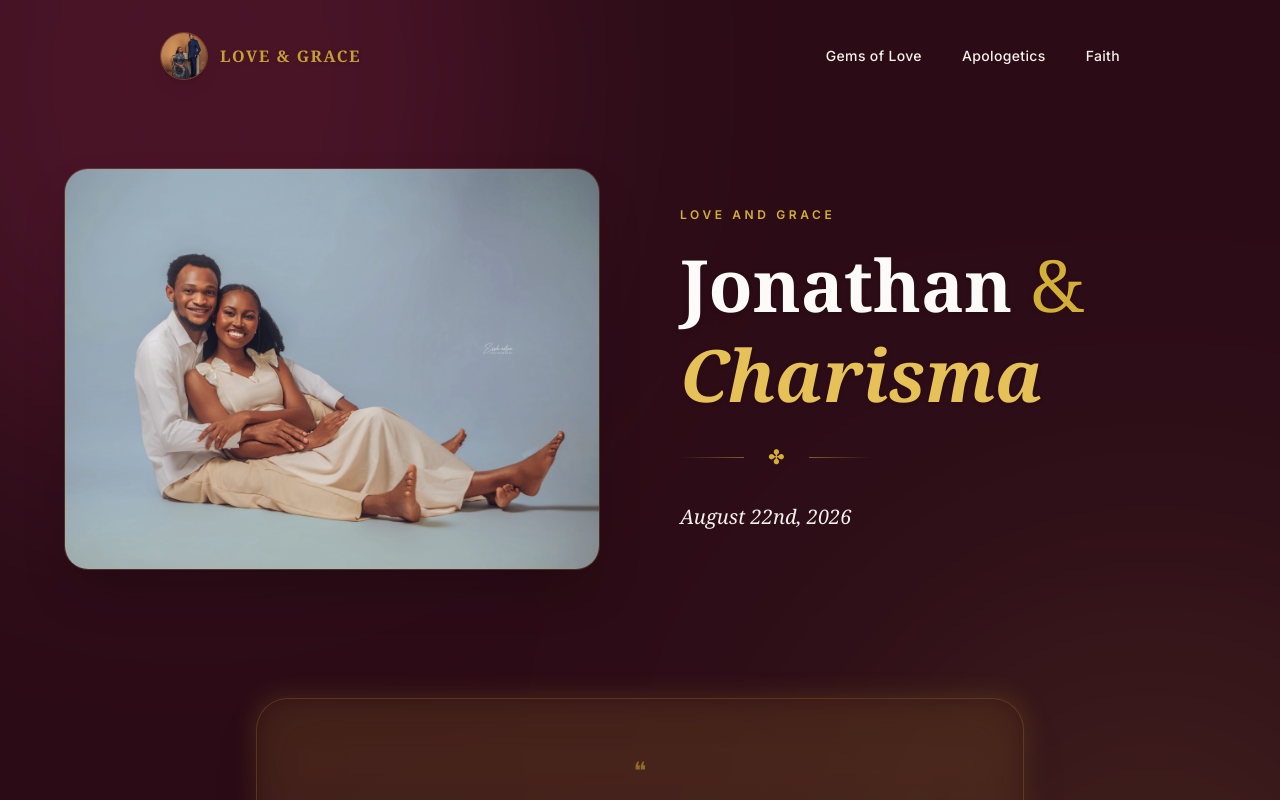
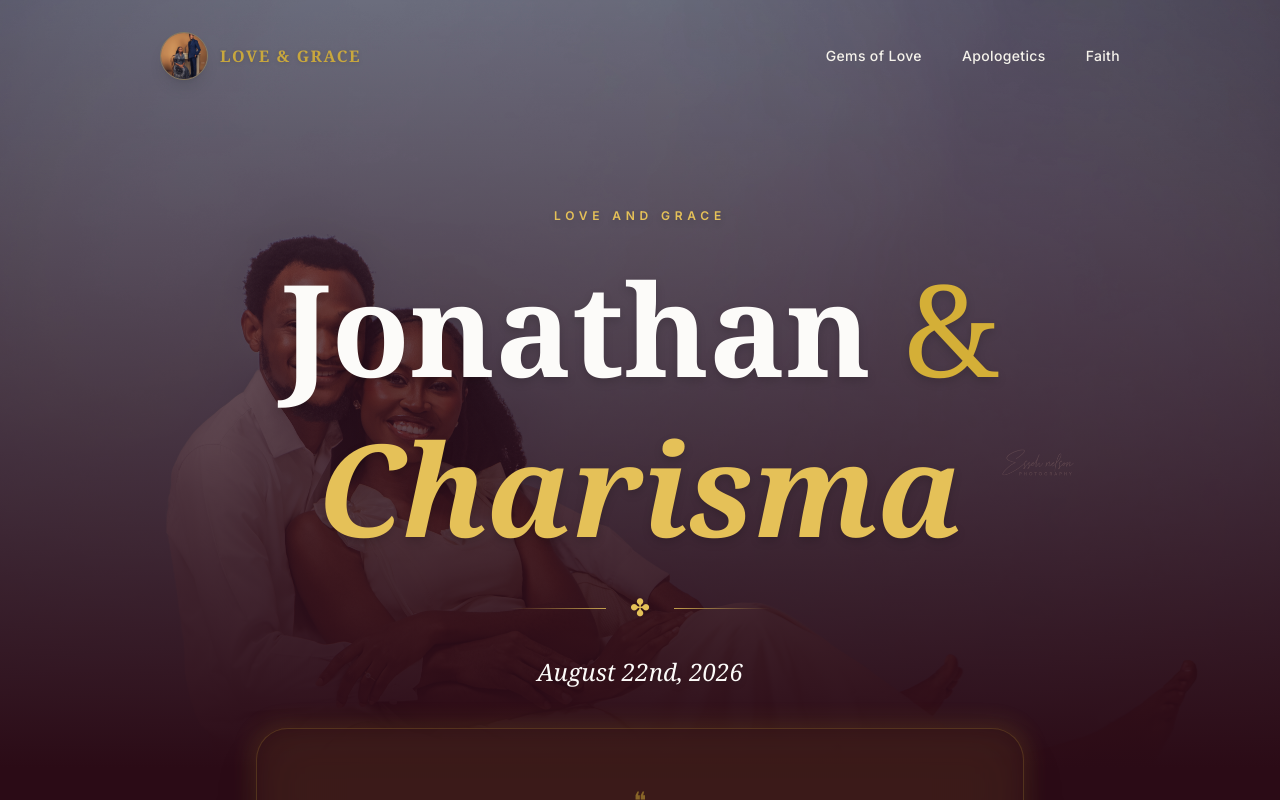
Before and after one commit to Hogwartsofweb3/scedrick, a Next.js app: page / in a window 1280 px wide. Shown: the top 800 px of the page. Built offline with nearby package versions, Linux system fonts and the light colour scheme; a web font is replaced by a local one.

Commit message:
Change hero section to full-width background image

```diff
--- a/src/components/sections/HeroSection.tsx
+++ b/src/components/sections/HeroSection.tsx
@@ -90,64 +90,55 @@ May 29, 1995`;
 
 export default function HeroSection() {
   return (
-    <section className="relative min-h-screen bg-theme-900 overflow-hidden flex flex-col items-center justify-start pt-32 pb-20 px-4">
-      {/* Background elegant gradients */}
-      <div className="absolute top-0 left-0 w-full h-full overflow-hidden pointer-events-none">
-        <div className="absolute -top-[20%] -left-[10%] w-[50%] h-[50%] bg-theme-700 rounded-full blur-[120px] opacity-40 mix-blend-screen" />
-        <div className="absolute top-[40%] -right-[10%] w-[40%] h-[40%] bg-accent-500 rounded-full blur-[150px] opacity-15 mix-blend-screen" />
-        <div className="absolute -bottom-[20%] left-[20%] w-[60%] h-[60%] bg-theme-800 rounded-full blur-[120px] opacity-60 mix-blend-screen" />
-      </div>
-
-      <div className="relative z-10 max-w-6xl mx-auto w-full pt-10">
-        {/* Top Two-Column Layout */}
-        <div className="flex flex-col lg:flex-row items-center justify-center gap-12 lg:gap-20 mb-20 lg:mb-32 w-full">
-
-          {/* Left: Landscape Image */}
-          <div className="w-full lg:w-1/2 opacity-0 animate-fade-in-up">
-            <div className="relative w-full aspect-[4/3] rounded-3xl overflow-hidden shadow-2xl border border-accent-500/20 group">
-              <div className="absolute inset-0 bg-accent-500/10 mix-blend-overlay z-10 pointer-events-none transition-opacity duration-500 group-hover:opacity-0" />
+    <section className="relative w-full bg-theme-900 flex flex-col">
+      {/* Top Banner with Full Image */}
+      <div className="relative w-full min-h-[90vh] flex flex-col items-center justify-center pt-32 pb-20 px-4">
+        {/* Full Background Image */}
+        <div className="absolute inset-0 z-0">
           <Image
             src="/hero-image.jpg"
             alt="Jonathan and Charisma"
             fill
             priority
-                className="object-cover transition-transform duration-700 group-hover:scale-105"
+            className="object-cover object-top"
           />
-            </div>
+          {/* Gradient Overlays to make text readable and blend into the next section */}
+          <div className="absolute inset-0 bg-theme-900/40" />
+          <div className="absolute inset-0 bg-gradient-to-t from-theme-900 via-theme-900/50 to-transparent" />
         </div>
 
-          {/* Right: Text Content */}
-          <div className="w-full lg:w-1/2 text-center lg:text-left flex flex-col items-center lg:items-start">
-            <div className="opacity-0 animate-fade-in-up delay-100">
-              <p className="text-xs font-semibold text-accent-500 uppercase tracking-[0.3em] mb-4">
+        {/* Text Content Overlay */}
+        <div className="relative z-10 text-center flex flex-col items-center mt-20">
+          <div className="opacity-0 animate-fade-in-up">
+            <p className="text-xs font-semibold text-accent-400 uppercase tracking-[0.4em] mb-6 drop-shadow-md">
               Love and Grace
             </p>
           </div>
 
-            <h1 className="font-serif text-5xl md:text-6xl lg:text-7xl font-bold text-bg-cream mb-6 opacity-0 animate-fade-in-up delay-200 leading-tight drop-shadow-sm">
-              Jonathan <span className="text-accent-500 font-light">&amp;</span> <br className="hidden md:block lg:hidden" />
+          <h1 className="font-serif text-6xl md:text-8xl lg:text-9xl font-bold text-bg-cream mb-6 opacity-0 animate-fade-in-up delay-100 leading-tight drop-shadow-lg">
+            Jonathan <span className="text-accent-500 font-light">&amp;</span> <br className="hidden sm:block md:hidden" />
             <span className="italic text-accent-400">Charisma</span>
           </h1>
 
-            <div className="flex items-center gap-6 mb-8 opacity-0 animate-fade-in-up delay-300">
-              <div className="h-px w-12 lg:w-16 bg-gradient-to-r from-transparent to-accent-500/50 lg:hidden" />
-              <div className="h-px w-16 bg-gradient-to-r from-transparent to-accent-500/50 hidden lg:block" />
-              <span className="text-accent-500 text-xl">✤</span>
-              <div className="h-px w-12 lg:w-16 bg-gradient-to-l from-transparent to-accent-500/50" />
+          <div className="flex items-center gap-6 mb-8 opacity-0 animate-fade-in-up delay-200">
+            <div className="h-px w-16 md:w-24 bg-gradient-to-r from-transparent to-accent-400/80" />
+            <span className="text-accent-400 text-2xl drop-shadow-md">✤</span>
+            <div className="h-px w-16 md:w-24 bg-gradient-to-l from-transparent to-accent-400/80" />
           </div>
 
-            <p className="text-lg md:text-xl text-bg-sand font-serif italic opacity-0 animate-fade-in-up delay-500">
+          <p className="text-xl md:text-2xl text-bg-cream font-serif italic opacity-0 animate-fade-in-up delay-300 drop-shadow-md">
             August 22nd, 2026
           </p>
         </div>
       </div>
 
-        {/* The Poem Container */}
-        <div className="w-full max-w-3xl mx-auto opacity-0 animate-fade-in-up delay-[600ms] relative group">
+      {/* The Poem Section (blends seamlessly from the banner) */}
+      <div className="relative z-10 w-full px-4 pb-32 -mt-10">
+        <div className="max-w-3xl mx-auto opacity-0 animate-fade-in-up delay-[600ms] relative group">
           {/* Decorative glass border blur */}
           <div className="absolute -inset-1 bg-gradient-to-b from-accent-500/20 to-theme-700/20 rounded-[2rem] blur-md opacity-75 group-hover:opacity-100 transition duration-1000"></div>
 
-          <div className="relative bg-theme-900/40 backdrop-blur-xl border border-accent-500/20 rounded-[2rem] p-8 md:p-14 shadow-2xl text-center">
+          <div className="relative bg-theme-900/60 backdrop-blur-xl border border-accent-500/20 rounded-[2rem] p-8 md:p-14 shadow-2xl text-center">
             <div className="flex justify-center mb-6">
               <span className="text-accent-500 text-2xl opacity-50">❝</span>
             </div>
```
Lines whose indentation alone changed are shown as unchanged.
